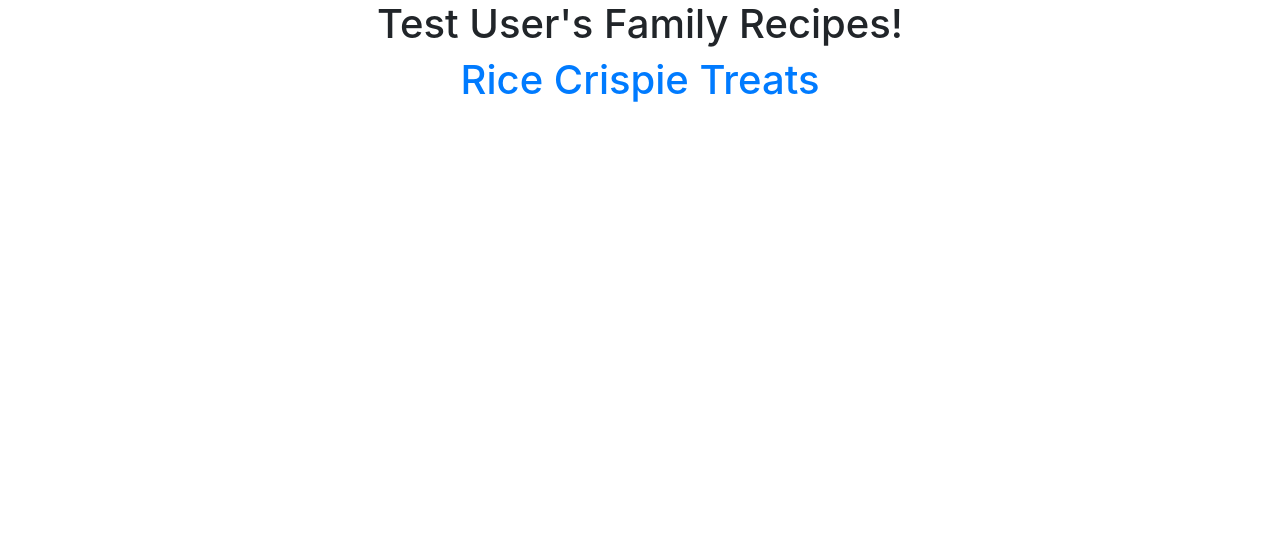
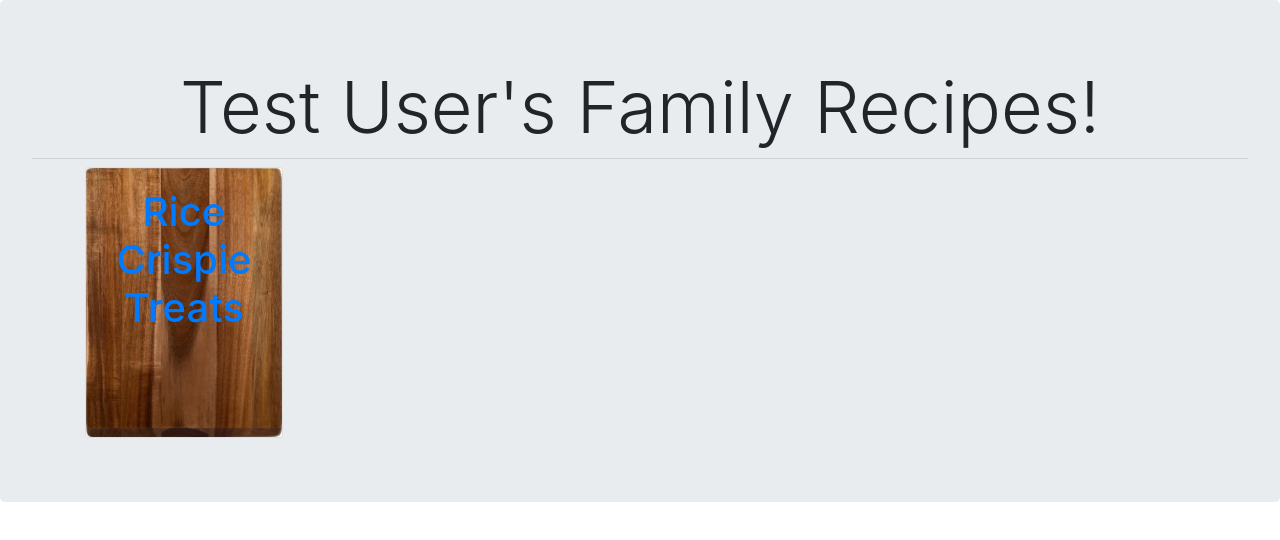
Before and after one commit to BW-secret-family-recipes-1/front-end, a React (Create React App) app: page /user in a window 1280 px wide. Shown: the top 540 px of the page. Built offline with nearby package versions, Linux system fonts and the light colour scheme; no server answers.

Commit message:
refactored User to reactstrap

```diff
--- a/src/Components/User.js
+++ b/src/Components/User.js
@@ -2,6 +2,7 @@ import React, { useState, useEffect } from 'react'
 import axios from 'axios'
 import { useParams, Link } from 'react-router-dom'
 import RecipeLink from './RecipeLink'
+import { Jumbotron, Container, Card, CardImgOverlay, CardImg, Col, Row } from 'reactstrap'
 
 function User(props){
 
@@ -26,7 +27,67 @@ function User(props){
                 "Stir",
                 "Cool"
             ]
-        }
+        },
+        /*{
+            id: 1,
+            title: 'Rice Crispie Treats',
+            source: 'Meemaw',
+            ingredients: [
+                "Rice Crispies",
+                "Marshmallows"
+            ],
+            instructions: [
+                "Melt the Marshmallows",
+                "Add the Rice Crispies",
+                "Stir",
+                "Cool"
+            ]
+        },
+        {
+            id: 1,
+            title: 'Rice Crispie Treats',
+            source: 'Meemaw',
+            ingredients: [
+                "Rice Crispies",
+                "Marshmallows"
+            ],
+            instructions: [
+                "Melt the Marshmallows",
+                "Add the Rice Crispies",
+                "Stir",
+                "Cool"
+            ]
+        },
+        {
+            id: 1,
+            title: 'Rice Crispie Treats',
+            source: 'Meemaw',
+            ingredients: [
+                "Rice Crispies",
+                "Marshmallows"
+            ],
+            instructions: [
+                "Melt the Marshmallows",
+                "Add the Rice Crispies",
+                "Stir",
+                "Cool"
+            ]
+        },
+        {
+            id: 1,
+            title: 'Rice Crispie Treats',
+            source: 'Meemaw',
+            ingredients: [
+                "Rice Crispies",
+                "Marshmallows"
+            ],
+            instructions: [
+                "Melt the Marshmallows",
+                "Add the Rice Crispies",
+                "Stir",
+                "Cool"
+            ]
+        }//*/
     ])
 
     useEffect(() =>{
@@ -39,14 +100,27 @@ function User(props){
     }, [])
 
     return (
-        <div>
-            <h1>{user.first_name} {user.last_name}'s Family Recipes!</h1>
-            <div>
+        <Jumbotron>
+            <h1 className='display-3'>{user.first_name} {user.last_name}'s Family Recipes!</h1>
+            <hr className='my-2'></hr>
+            <Container>
+                <Row xs='5'>
                 {recipes.map(recipe =>{
-                    return <Link to={`/${params.userid}/${recipe.id}`} ><RecipeLink data={recipe}/></Link>
+                    return (
+                        <Col>
+                        <Card>
+                            <CardImg width='100%' src={require('../Assets/cuttingboard.png')} />
+                            <CardImgOverlay>
+                                <Link to={`/${params.userid}/${recipe.id}`} ><RecipeLink data={recipe}/></Link>
+                            </CardImgOverlay>
+                        </Card>
+                        </Col>
+
+                    )
                 })}
-            </div>
-        </div>
+                </Row>
+            </Container>
+        </Jumbotron>
     )
 }
 
```
Also changed, not shown: src/Assets/cuttingboard.png (renamed from public/cuttingboard.png).
